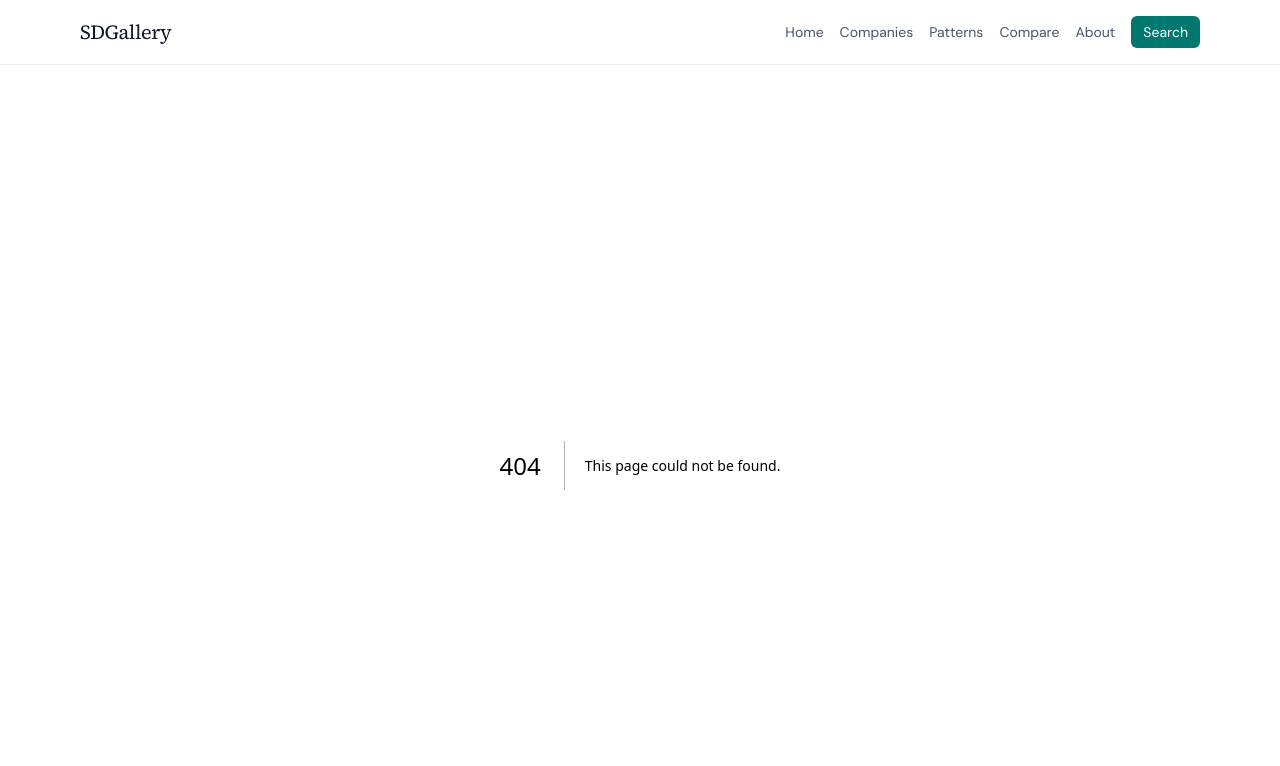
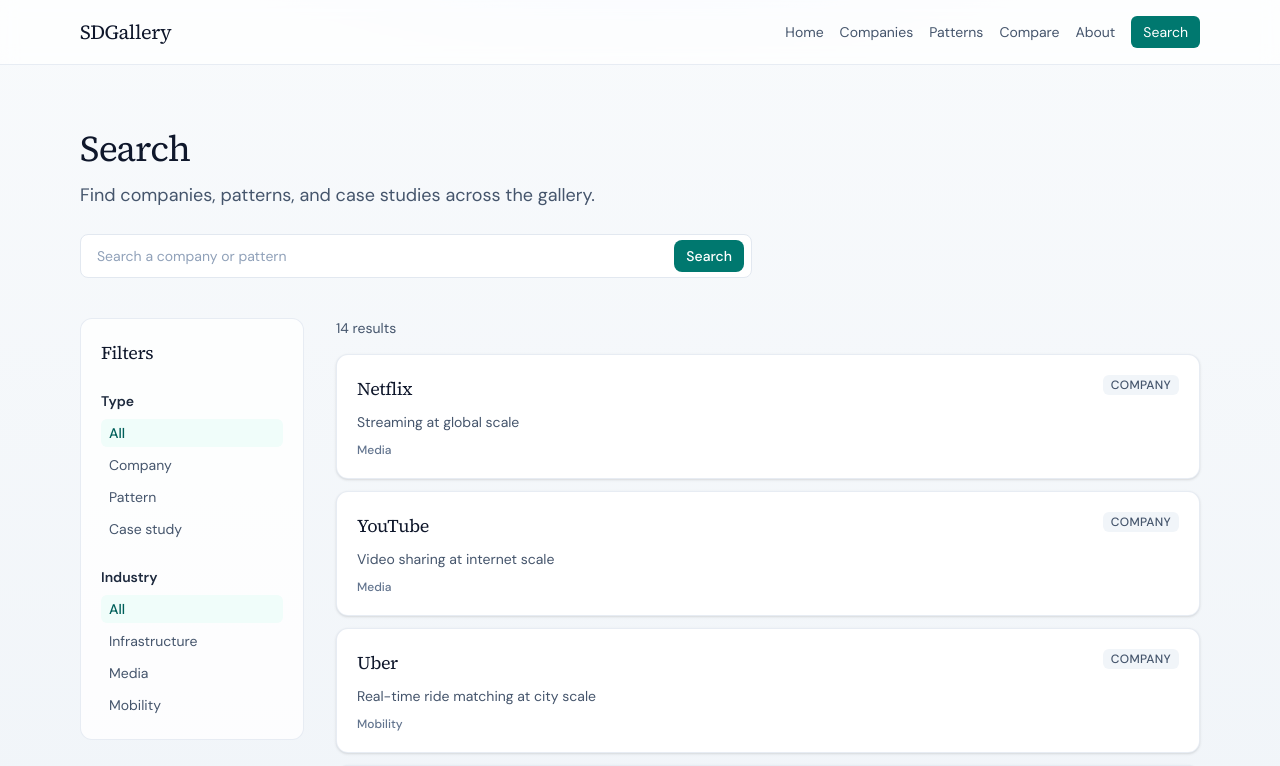
Before and after one commit to 008993368-yaz/SDGallery, a Next.js app: page /search in a window 1280 px wide. Before the commit this address had no page. Shown: the top 766 px of the page. Built offline with nearby package versions, Linux system fonts and the light colour scheme.

Commit message:
feat: search results with filters and empty state

```diff
--- /dev/null
+++ b/src/app/search/page.tsx
@@ -0,0 +1,71 @@
+import type { Metadata } from "next";
+import { SearchBox } from "@/components/search/SearchBox";
+import { SearchResults } from "@/components/search/SearchResults";
+import { getSearchIndex } from "@/lib/content";
+import { SITE_NAME } from "@/lib/constants";
+import { filterSearchIndex } from "@/lib/search";
+import type { SearchHitType } from "@/lib/types";
+
+export const metadata: Metadata = {
+  title: `Search · ${SITE_NAME}`,
+  description: "Search companies, patterns, and case studies across SDGallery.",
+};
+
+const VALID_TYPES = new Set<SearchHitType>([
+  "company",
+  "pattern",
+  "case-study",
+]);
+
+function parseType(value?: string): SearchHitType | undefined {
+  if (!value || !VALID_TYPES.has(value as SearchHitType)) return undefined;
+  return value as SearchHitType;
+}
+
+export default async function SearchPage({
+  searchParams,
+}: {
+  searchParams: Promise<{ q?: string; type?: string; industry?: string }>;
+}) {
+  const params = await searchParams;
+  const q = params.q ?? "";
+  const type = parseType(params.type);
+  const industry = params.industry?.trim() || undefined;
+
+  const index = getSearchIndex();
+  const hits = filterSearchIndex(index, {
+    q,
+    types: type ? [type] : undefined,
+    industry,
+  });
+
+  const industries = [
+    ...new Set(
+      index
+        .map((hit) => hit.industry)
+        .filter((value): value is string => Boolean(value)),
+    ),
+  ].sort((a, b) => a.localeCompare(b));
+
+  return (
+    <div className="mx-auto max-w-6xl px-4 py-12 sm:py-16">
+      <section className="max-w-2xl">
+        <h1 className="font-display text-4xl tracking-tight text-slate-900">
+          Search
+        </h1>
+        <p className="mt-3 text-lg leading-relaxed text-slate-600">
+          Find companies, patterns, and case studies across the gallery.
+        </p>
+        <SearchBox className="mt-6" defaultValue={q} />
+      </section>
+
+      <SearchResults
+        hits={hits}
+        q={q}
+        type={type}
+        industry={industry}
+        industries={industries}
+      />
+    </div>
+  );
+}
--- /dev/null
+++ b/src/components/cards/ResultCard.tsx
@@ -0,0 +1,41 @@
+import Link from "next/link";
+import { highlightSnippet } from "@/lib/search";
+import type { SearchHit, SearchHitType } from "@/lib/types";
+
+const CATEGORY_LABEL: Record<SearchHitType, string> = {
+  company: "Company",
+  pattern: "Pattern",
+  "case-study": "Case study",
+};
+
+type ResultCardProps = {
+  hit: SearchHit;
+  q: string;
+};
+
+export function ResultCard({ hit, q }: ResultCardProps) {
+  const highlighted = highlightSnippet(hit.snippet, q);
+
+  return (
+    <Link
+      href={hit.href}
+      className="group flex flex-col gap-2 rounded-xl border border-slate-200/80 bg-white p-5 shadow-sm transition hover:-translate-y-0.5 hover:border-teal-600/40 hover:shadow-md"
+    >
+      <div className="flex items-start justify-between gap-3">
+        <h2 className="font-display text-lg tracking-tight text-slate-900 group-hover:text-teal-800">
+          {hit.title}
+        </h2>
+        <span className="shrink-0 rounded-md bg-slate-100 px-2 py-0.5 text-xs font-medium tracking-wide text-slate-600 uppercase">
+          {CATEGORY_LABEL[hit.type]}
+        </span>
+      </div>
+      <p
+        className="text-sm leading-relaxed text-slate-600 [&_mark]:rounded-sm [&_mark]:bg-teal-100 [&_mark]:px-0.5 [&_mark]:text-teal-900"
+        dangerouslySetInnerHTML={{ __html: highlighted }}
+      />
+      {hit.industry ? (
+        <p className="text-xs font-medium text-slate-500">{hit.industry}</p>
+      ) : null}
+    </Link>
+  );
+}
--- a/src/components/search/SearchBox.tsx
+++ b/src/components/search/SearchBox.tsx
@@ -1,9 +1,14 @@
 type SearchBoxProps = {
   className?: string;
   size?: "default" | "large";
+  defaultValue?: string;
 };
 
-export function SearchBox({ className = "", size = "default" }: SearchBoxProps) {
+export function SearchBox({
+  className = "",
+  size = "default",
+  defaultValue = "",
+}: SearchBoxProps) {
   const inputClass =
     size === "large"
       ? "h-14 rounded-xl px-5 text-base shadow-sm"
@@ -16,13 +21,14 @@
       className={`group relative w-full ${className}`}
       role="search"
     >
-      <label htmlFor="home-search-q" className="sr-only">
+      <label htmlFor="search-q" className="sr-only">
         Search a company or pattern
       </label>
       <input
-        id="home-search-q"
+        id="search-q"
         type="search"
         name="q"
+        defaultValue={defaultValue}
         placeholder="Search a company or pattern"
         className={`w-full border border-slate-200 bg-white text-slate-900 outline-none transition placeholder:text-slate-400 focus:border-teal-600 focus:ring-2 focus:ring-teal-600/20 ${inputClass}`}
       />
--- /dev/null
+++ b/src/components/search/SearchResults.tsx
@@ -0,0 +1,159 @@
+import type { ReactNode } from "react";
+import Link from "next/link";
+import { ResultCard } from "@/components/cards/ResultCard";
+import type { SearchHit, SearchHitType } from "@/lib/types";
+
+const TYPE_OPTIONS: { value: SearchHitType; label: string }[] = [
+  { value: "company", label: "Company" },
+  { value: "pattern", label: "Pattern" },
+  { value: "case-study", label: "Case study" },
+];
+
+type SearchResultsProps = {
+  hits: SearchHit[];
+  q: string;
+  type?: string;
+  industry?: string;
+  industries: string[];
+};
+
+function searchHref(opts: {
+  q?: string;
+  type?: string;
+  industry?: string;
+}): string {
+  const params = new URLSearchParams();
+  if (opts.q?.trim()) params.set("q", opts.q.trim());
+  if (opts.type) params.set("type", opts.type);
+  if (opts.industry) params.set("industry", opts.industry);
+  const qs = params.toString();
+  return qs ? `/search?${qs}` : "/search";
+}
+
+function FilterLink({
+  href,
+  active,
+  children,
+}: {
+  href: string;
+  active: boolean;
+  children: ReactNode;
+}) {
+  return (
+    <Link
+      href={href}
+      className={`block rounded-md px-2 py-1 text-sm transition ${
+        active
+          ? "bg-teal-50 font-medium text-teal-800"
+          : "text-slate-600 hover:bg-slate-50 hover:text-slate-900"
+      }`}
+    >
+      {children}
+    </Link>
+  );
+}
+
+export function SearchResults({
+  hits,
+  q,
+  type,
+  industry,
+  industries,
+}: SearchResultsProps) {
+  const emptyLabel = q.trim()
+    ? `No results for “${q.trim()}”`
+    : "No results for the selected filters";
+
+  return (
+    <div className="mt-10 grid gap-8 lg:grid-cols-[14rem_1fr]">
+      <aside className="space-y-6 rounded-xl border border-slate-200/80 bg-white/80 p-5 h-fit">
+        <div className="flex items-center justify-between gap-2">
+          <h2 className="font-display text-lg tracking-tight text-slate-900">
+            Filters
+          </h2>
+          {(type || industry) && (
+            <Link
+              href={searchHref({ q })}
+              className="text-xs font-medium text-teal-700 hover:text-teal-900"
+            >
+              Clear
+            </Link>
+          )}
+        </div>
+
+        <fieldset className="space-y-1">
+          <legend className="mb-2 text-sm font-semibold text-slate-800">
+            Type
+          </legend>
+          <FilterLink href={searchHref({ q, industry })} active={!type}>
+            All
+          </FilterLink>
+          {TYPE_OPTIONS.map((option) => (
+            <FilterLink
+              key={option.value}
+              href={searchHref({ q, type: option.value, industry })}
+              active={type === option.value}
+            >
+              {option.label}
+            </FilterLink>
+          ))}
+        </fieldset>
+
+        <fieldset className="space-y-1">
+          <legend className="mb-2 text-sm font-semibold text-slate-800">
+            Industry
+          </legend>
+          <FilterLink href={searchHref({ q, type })} active={!industry}>
+            All
+          </FilterLink>
+          {industries.map((name) => (
+            <FilterLink
+              key={name}
+              href={searchHref({ q, type, industry: name })}
+              active={industry === name}
+            >
+              {name}
+            </FilterLink>
+          ))}
+        </fieldset>
+      </aside>
+
+      <section>
+        <p className="mb-4 text-sm text-slate-600">
+          {hits.length} {hits.length === 1 ? "result" : "results"}
+          {q.trim() ? (
+            <>
+              {" "}
+              for <span className="font-medium text-slate-800">“{q.trim()}”</span>
+            </>
+          ) : null}
+        </p>
+
+        {hits.length === 0 ? (
+          <div className="rounded-xl border border-dashed border-slate-300 bg-white/60 px-6 py-12 text-center">
+            <p className="font-display text-xl tracking-tight text-slate-900">
+              {emptyLabel}
+            </p>
+            <p className="mt-2 text-sm text-slate-600">
+              Try a different query or clear filters to browse everything.
+            </p>
+            <Link
+              href="/search"
+              className="mt-5 inline-flex rounded-lg bg-teal-700 px-4 py-2 text-sm font-medium text-white transition hover:bg-teal-800"
+            >
+              Clear filters
+            </Link>
+          </div>
+        ) : (
+          <ul className="space-y-3">
+            {hits.map((hit) => (
+              <li key={`${hit.type}:${hit.slug}`}>
+                <ResultCard hit={hit} q={q} />
+              </li>
+            ))}
+          </ul>
+        )}
+      </section>
+    </div>
+  );
+}
```
